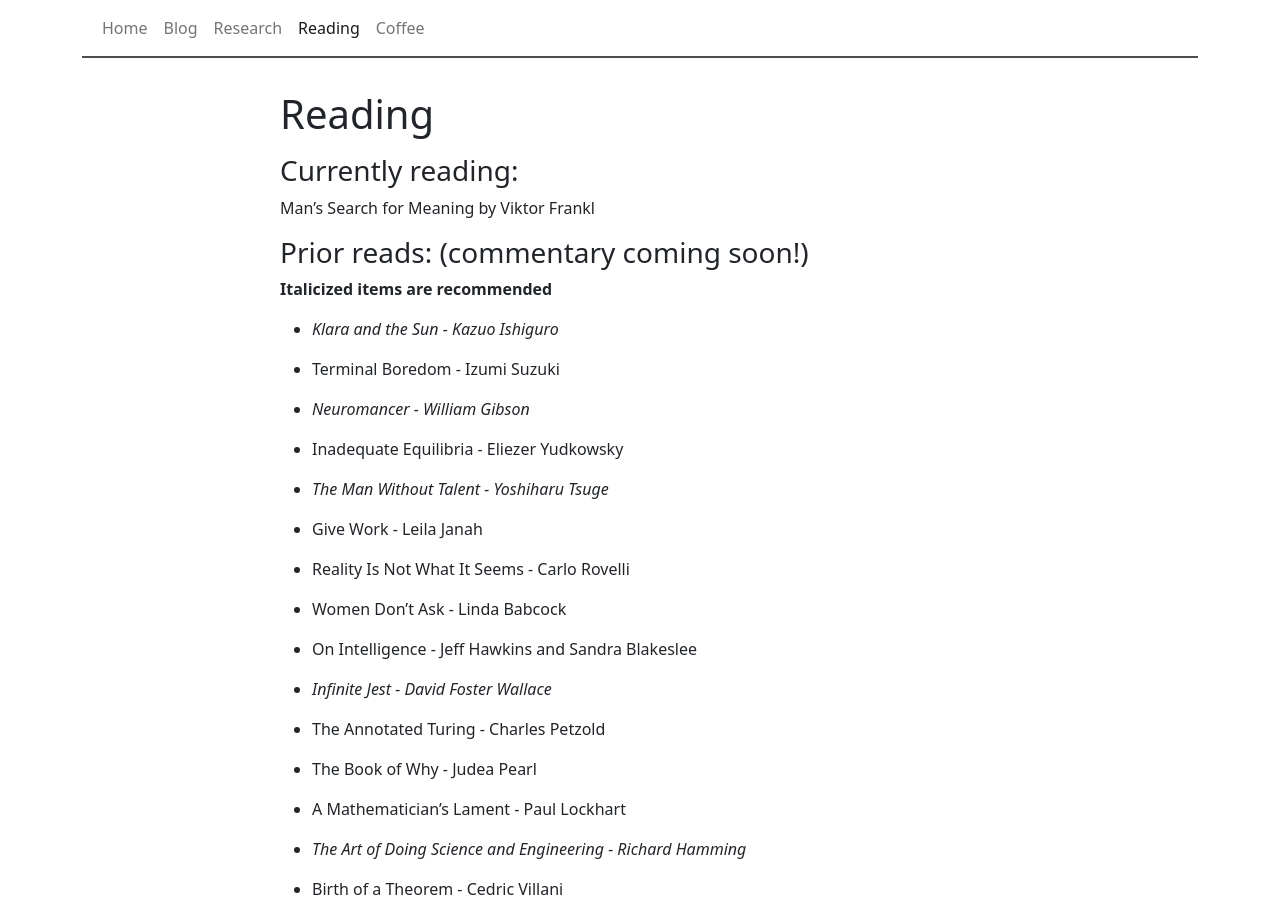
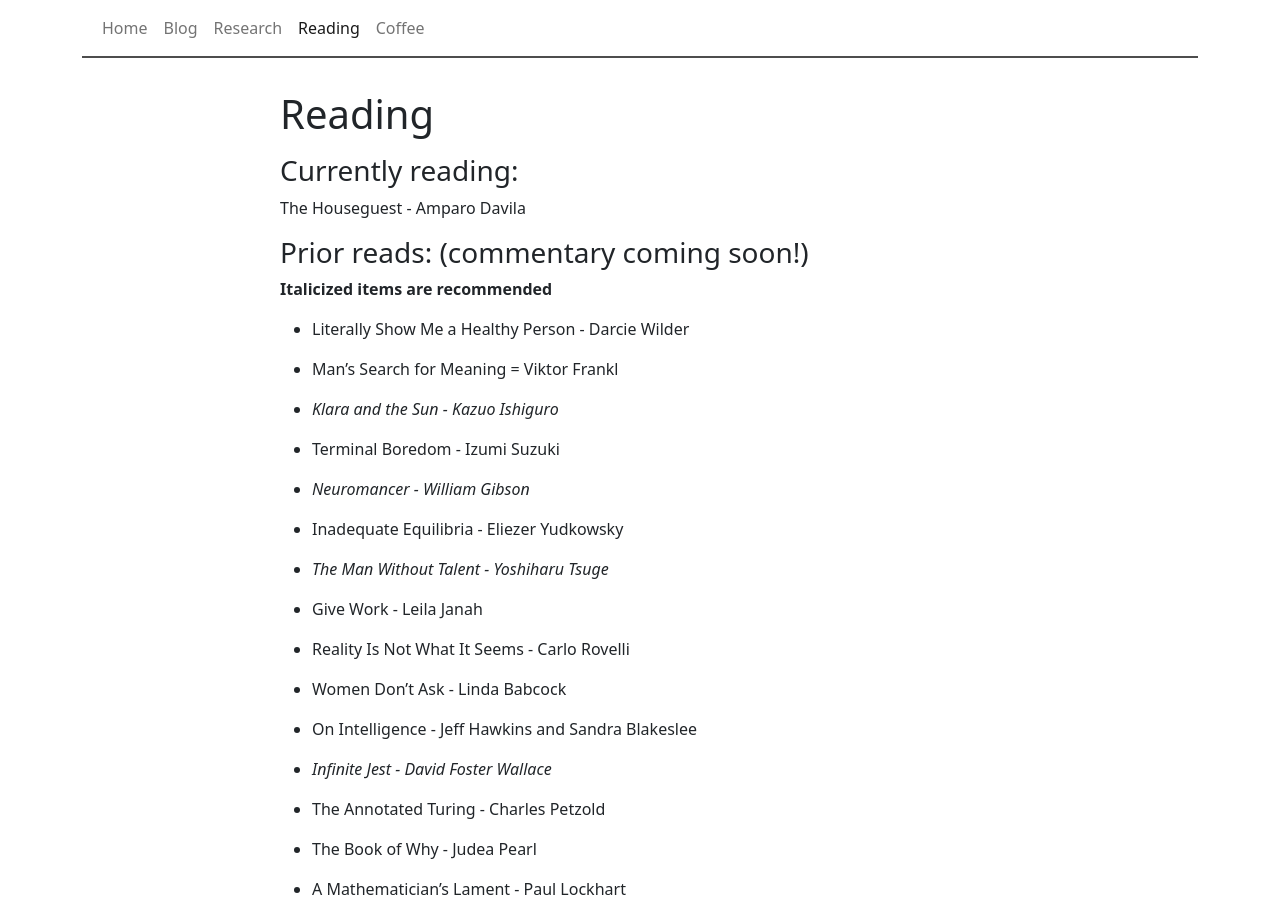
Before and after one commit to craigxchen/craigxchen.github.io, a Jekyll site: the page built from reading.md, in a window 1280 px wide and 900 px high. Built offline with Jekyll 4.4.1, drawn with Linux system fonts in a browser that asks for light colours.

Commit message:
new books

```diff
--- a/reading.md
+++ b/reading.md
@@ -5,11 +5,15 @@ permalink: /reading/
 ---
 
 ### Currently reading:
-Man's Search for Meaning by Viktor Frankl
+The Houseguest - Amparo Davila
 
 ### Prior reads: (commentary coming soon!)
 **Italicized items are recommended**
 <BR>
+- Literally Show Me a Healthy Person - Darcie Wilder
+
+- Man's Search for Meaning = Viktor Frankl
+
 - *Klara and the Sun - Kazuo Ishiguro*
 
 - Terminal Boredom - Izumi Suzuki
```
